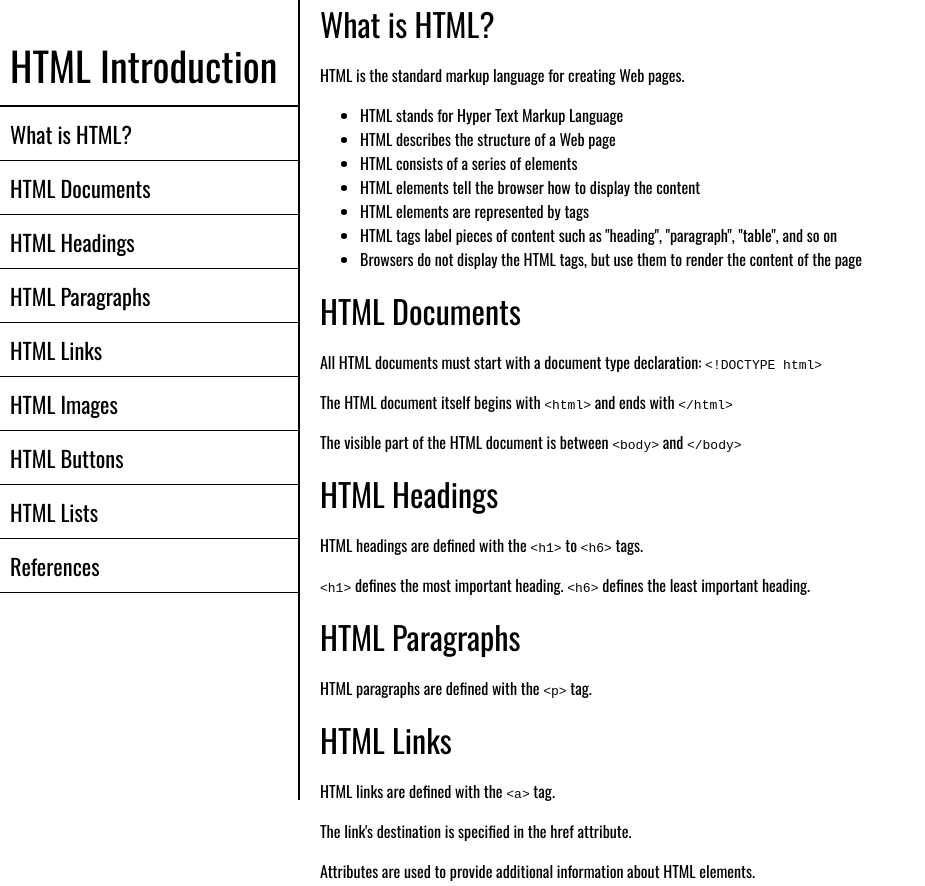
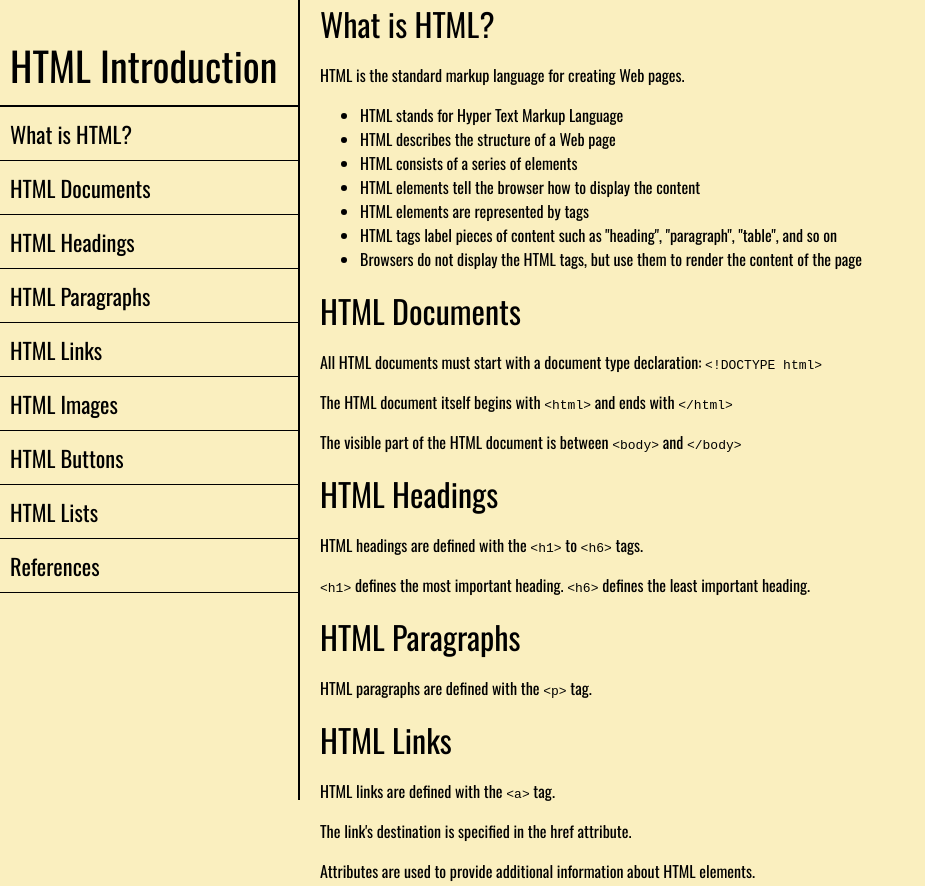
Before and after one commit to tupelobound/technical-documentation, a plain HTML site: page index.html in a window 1280 px wide. Shown: the top 886 px of the page, without its empty margins (0-925 px from the left). Drawn offline with nearby package versions, Linux system fonts and the light colour scheme.

Commit message:
Changed background colour

```diff
--- a/css/style.css
+++ b/css/style.css
@@ -7,6 +7,7 @@
 body {
   margin: 0px;
   font-family: "Oswald", sans-serif;
+  background-color: #faefbf;
 }
 
 #navbar {
@@ -23,7 +24,7 @@ body {
   flex-direction: column;
   height: 100%;
   overflow: scroll;
-  background-color: white;
+  background-color: #faefbf;
 }
 
 .nav-link {
@@ -38,7 +39,7 @@ body {
   font-size: 2.5em;
   border-bottom: solid 2px black;
   padding: 35px 10px 10px 10px;
-  background-color: white;
+  background-color: #faefbf;
 }
 
 #main-doc {
```
